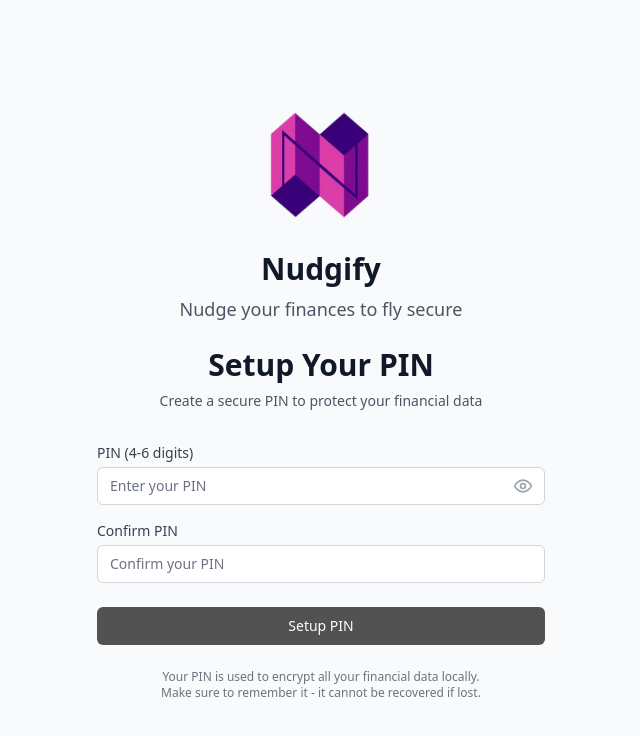
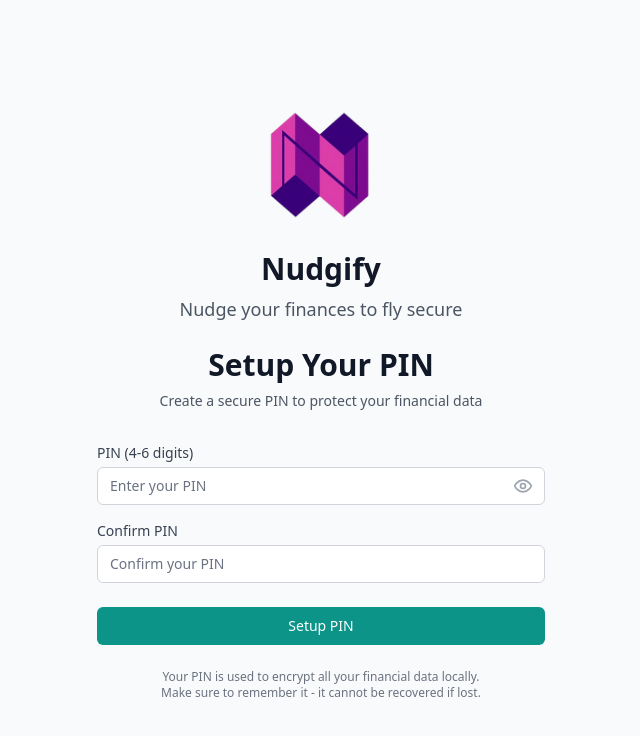
Before and after one commit to Shivani-48166/financial-manager, a React (Vite) app: page / in a window 1280 px wide. Shown: the top 736 px of the page, without its empty margins (319-959 px from the left). Built offline with nearby package versions, Linux system fonts and the light colour scheme.

Commit message:
Color Scheme Updated

```diff
--- a/src/components/Settings.tsx
+++ b/src/components/Settings.tsx
@@ -18,7 +18,7 @@ export const Settings: React.FC = () => {
   const db = DatabaseService.getInstance();
 
   const colorSchemes = [
-    { id: 'blue', name: 'Slate', primary: 'bg-slate-500', secondary: 'bg-slate-100' },
+    { id: 'blue', name: 'Vivid Teal', primary: 'bg-teal-500', secondary: 'bg-teal-100' },
     { id: 'green', name: 'Zinc', primary: 'bg-zinc-500', secondary: 'bg-zinc-100' },
     { id: 'purple', name: 'Neutral', primary: 'bg-neutral-500', secondary: 'bg-neutral-100' },
     { id: 'slate', name: 'Stone', primary: 'bg-stone-500', secondary: 'bg-stone-100' },
--- a/src/contexts/ColorSchemeContext.tsx
+++ b/src/contexts/ColorSchemeContext.tsx
@@ -11,16 +11,16 @@ const ColorSchemeContext = createContext<ColorSchemeContextType | undefined>(und
 
 const colorSchemes = {
   blue: {
-    50: '#f8fafc',
-    100: '#f1f5f9',
-    200: '#e2e8f0',
-    300: '#cbd5e1',
-    400: '#94a3b8',
-    500: '#64748b',
-    600: '#475569',
-    700: '#334155',
-    800: '#1e293b',
-    900: '#0f172a',
+    50: '#f0fdfa',
+    100: '#ccfbf1',
+    200: '#99f6e4',
+    300: '#5eead4',
+    400: '#2dd4bf',
+    500: '#14b8a6',
+    600: '#0d9488',
+    700: '#0f766e',
+    800: '#115e59',
+    900: '#134e4a',
   },
   green: {
     50: '#fafafa',
@@ -74,7 +74,7 @@ const colorSchemes = {
 
 export const ColorSchemeProvider: React.FC<{ children: React.ReactNode }> = ({ children }) => {
   const [colorScheme, setColorSchemeState] = useState<ColorScheme>(
-    (localStorage.getItem('fm_color_scheme') as ColorScheme) || 'purple'
+    (localStorage.getItem('fm_color_scheme') as ColorScheme) || 'blue'
   );
 
   const setColorScheme = (scheme: ColorScheme) => {
--- a/src/index.css
+++ b/src/index.css
@@ -9,6 +9,11 @@
 
   body {
     @apply bg-gray-50 dark:bg-gray-900;
+    background-color: #f9fafb;
+  }
+
+  .dark body {
+    background-color: #0f172a;
   }
 }
 
--- a/tailwind.config.js
+++ b/tailwind.config.js
@@ -9,20 +9,32 @@ export default {
     extend: {
       colors: {
         primary: {
-          50: 'var(--color-primary-50, #fafafa)',
-          100: 'var(--color-primary-100, #f5f5f5)',
-          200: 'var(--color-primary-200, #e5e5e5)',
-          300: 'var(--color-primary-300, #d4d4d4)',
-          400: 'var(--color-primary-400, #a3a3a3)',
-          500: 'var(--color-primary-500, #737373)',
-          600: 'var(--color-primary-600, #525252)',
-          700: 'var(--color-primary-700, #404040)',
-          800: 'var(--color-primary-800, #262626)',
-          900: 'var(--color-primary-900, #171717)',
+          50: 'var(--color-primary-50, #f0fdfa)',
+          100: 'var(--color-primary-100, #ccfbf1)',
+          200: 'var(--color-primary-200, #99f6e4)',
+          300: 'var(--color-primary-300, #5eead4)',
+          400: 'var(--color-primary-400, #2dd4bf)',
+          500: 'var(--color-primary-500, #14b8a6)',
+          600: 'var(--color-primary-600, #0d9488)',
+          700: 'var(--color-primary-700, #0f766e)',
+          800: 'var(--color-primary-800, #115e59)',
+          900: 'var(--color-primary-900, #134e4a)',
         },
-        'text-primary': 'var(--text-primary, #525252)',
-        'text-primary-light': 'var(--text-primary-light, #737373)',
-        'text-primary-dark': 'var(--text-primary-dark, #404040)',
+        'text-primary': 'var(--text-primary, #0d9488)',
+        'text-primary-light': 'var(--text-primary-light, #14b8a6)',
+        'text-primary-dark': 'var(--text-primary-dark, #0f766e)',
+        accent: {
+          50: '#fffbeb',
+          100: '#fef3c7',
+          200: '#fde68a',
+          300: '#fcd34d',
+          400: '#fbbf24',
+          500: '#f59e0b',
+          600: '#d97706',
+          700: '#b45309',
+          800: '#92400e',
+          900: '#78350f',
+        },
         success: {
           50: '#f0fdf4',
           100: '#dcfce7',
```
